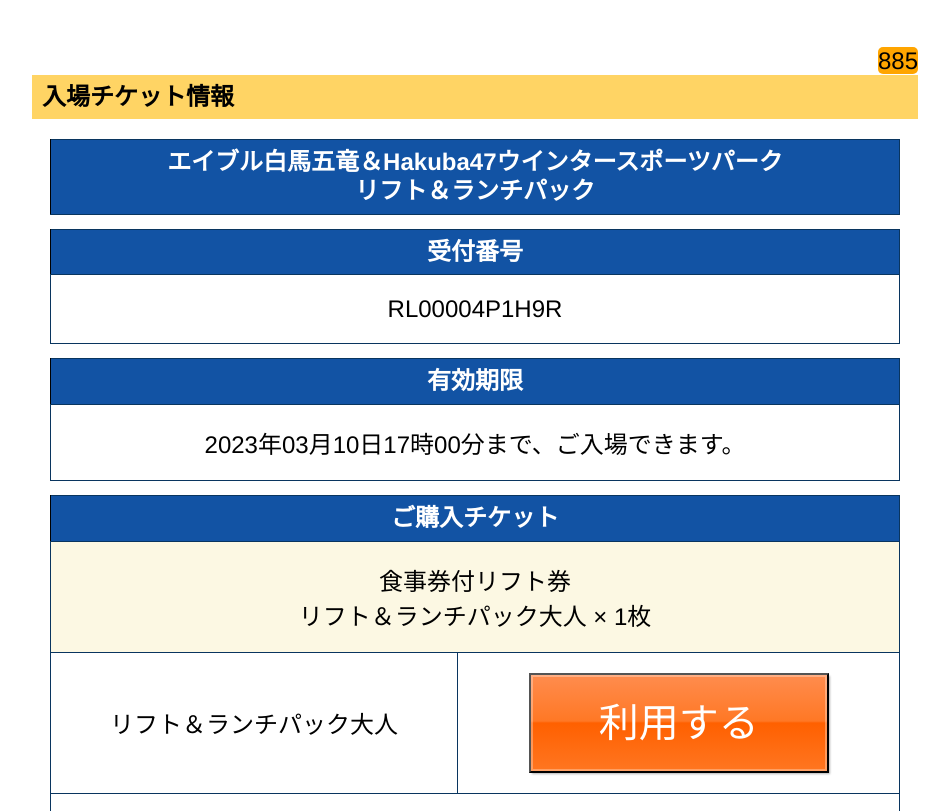
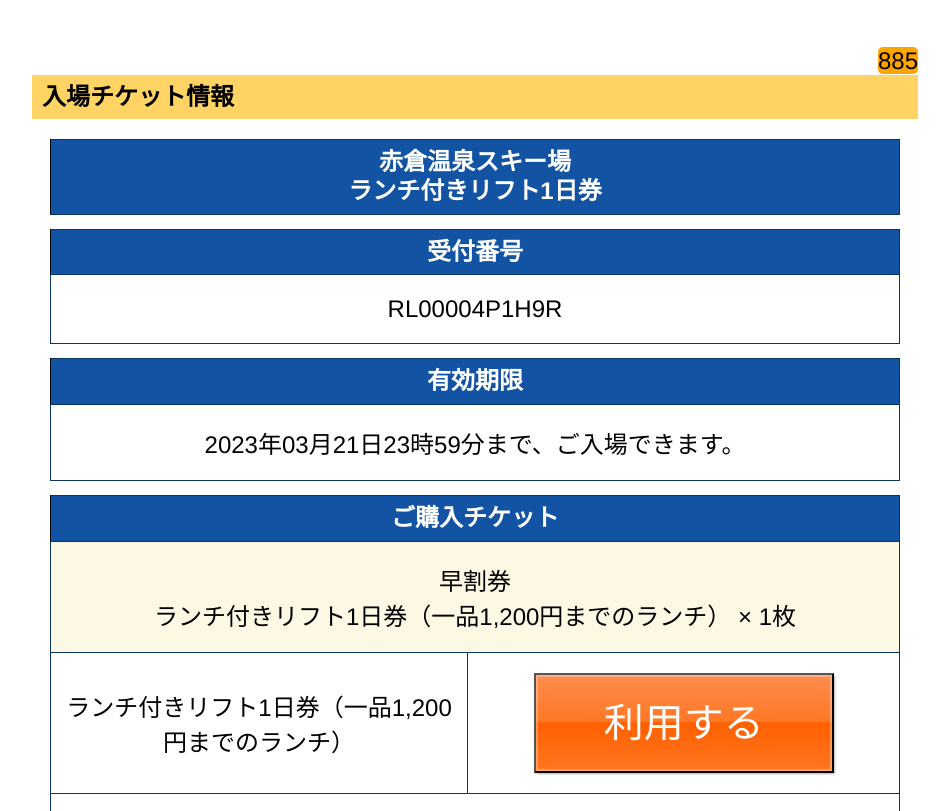
Before and after one commit to lisure-star/.jp-coupon-3190601496, a plain HTML site: page index.html in a window 1280 px wide. Shown: the part 93-904 px from the top of the page, without its empty margins (165-1114 px from the left). Drawn offline with Linux system fonts and the light colour scheme.

Commit message:
Update index.html

```diff
--- a/index.html
+++ b/index.html
@@ -70,7 +70,7 @@
                 </tbody>
                 <thead>
                 <tr>
-                    <th colspan="4">エイブル白馬五竜＆Hakuba47ウインタースポーツパーク <br>リフト＆ランチパック</th>
+                    <th colspan="4">赤倉温泉スキー場 <br>ランチ付きリフト1日券</th>
                 </tr>
                 </thead>
 
@@ -114,7 +114,7 @@
 
                 <tbody>
                 <tr>
-                    <td class="textR">2023年03月10日17時00分まで、ご入場できます。</td>
+                    <td class="textR">2023年03月21日23時59分まで、ご入場できます。</td>
                 </tr>
                 </tbody>
             </table>
@@ -133,13 +133,13 @@
                 </thead>
                 <tbody>
                 <tr>
-                    <td class="textR coupon_name" colspan="2">食事券付リフト券<br>
-                        リフト＆ランチパック大人 × 1枚
+                    <td class="textR coupon_name" colspan="2">早割券<br>
+                        ランチ付きリフト1日券（一品1,200円までのランチ） × 1枚
                     </td>
                 </tr>
                 <tr>
                     <td class="textR ticket_col">
-                        リフト＆ランチパック大人
+                        ランチ付きリフト1日券（一品1,200円までのランチ）
                     </td>
                     <!--<td class="textR">-->
                     <!--<div class="confirm_not_exist">-->
```
